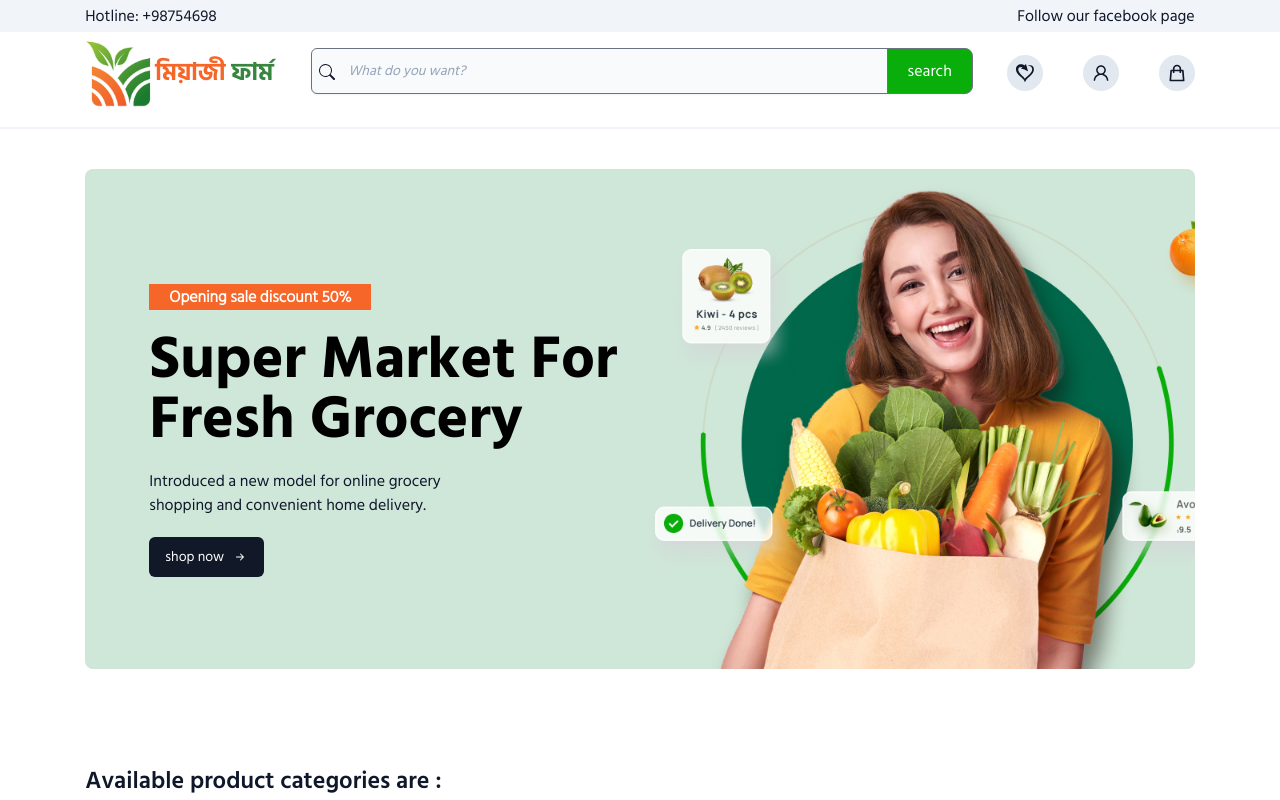
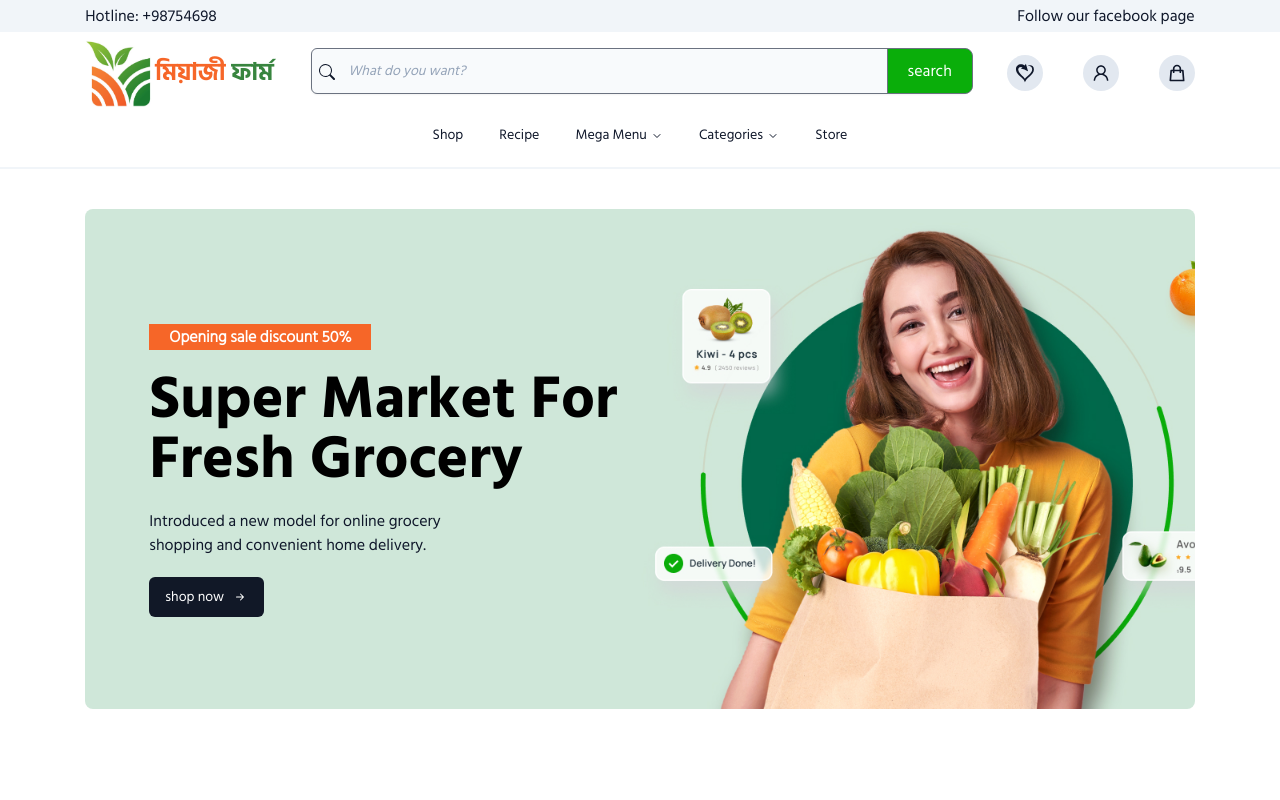
Before and after one commit to tanvir1017/Miazi-farm, a Next.js app: page / in a window 1280 px wide. Shown: the top 800 px of the page. Built offline with nearby package versions, Linux system fonts and the light colour scheme.

Commit message:
feat: 🎸 Re-added shadCn navbar components
Re-added shadCn navbar components

BREAKING CHANGE: 🧨 Re-added shadCn navbar components

✅ Closes: Re-added shadCn navbar components

```diff
--- a/components/shared/navbar.tsx
+++ b/components/shared/navbar.tsx
@@ -8,6 +8,7 @@ import { BsSearch } from "react-icons/bs";
 import { GiSelfLove } from "react-icons/gi";
 import { HiOutlineShoppingBag } from "react-icons/hi";
 import { StateFullTextInputLabel } from "./input/statefullinput";
+import { ShadeCnNavbar } from "../shadecncomponents/navbar";
 
 export function Navbar() {
   const [searchProduct, setSearchProduct] = useState("");
@@ -83,7 +84,7 @@ export function Navbar() {
         </div>
 
         {/*ShadCn navigation menus*/}
-        {/* <div className="">{mounted && <ShadeCnNavbar />}</div> */}
+        <div className="">{mounted && <ShadeCnNavbar />}</div>
       </nav>
       <hr className="border border-slate-100 " />
     </header>
```
